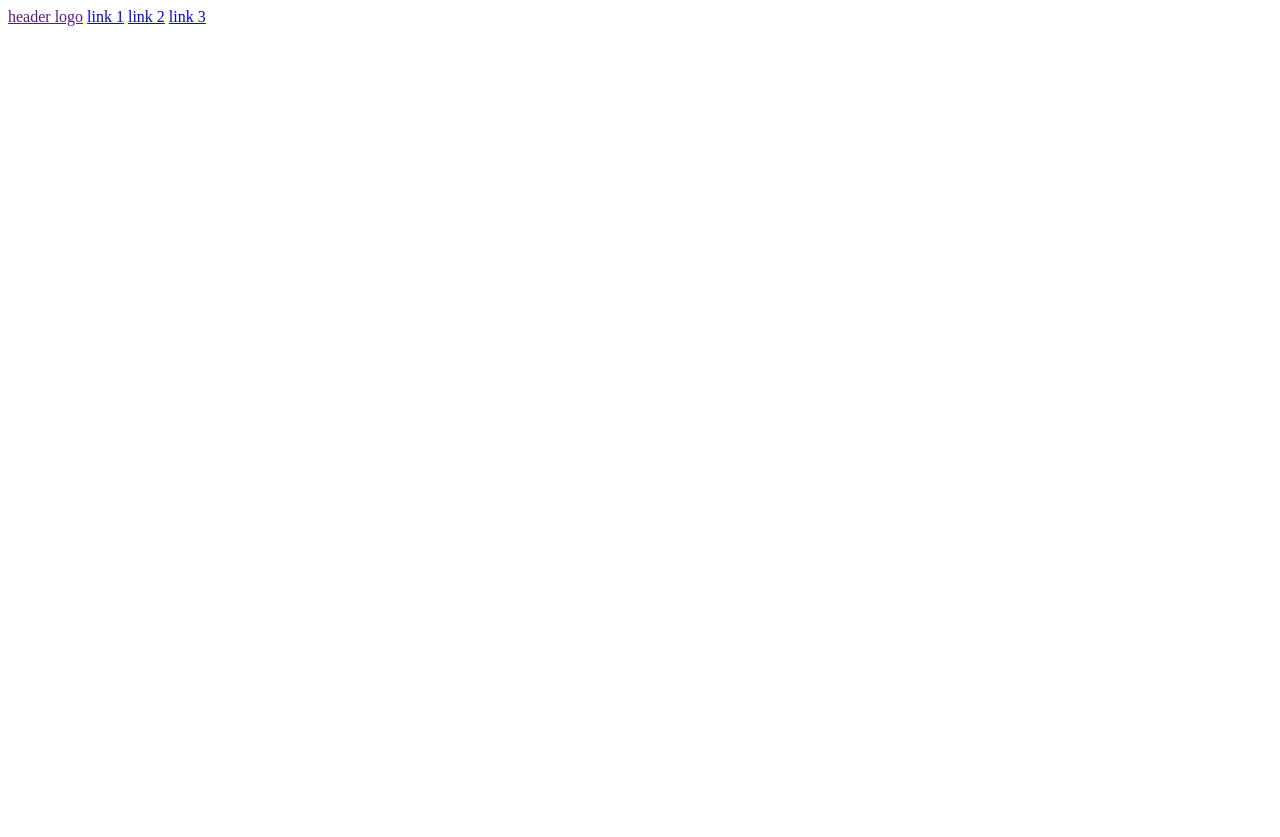
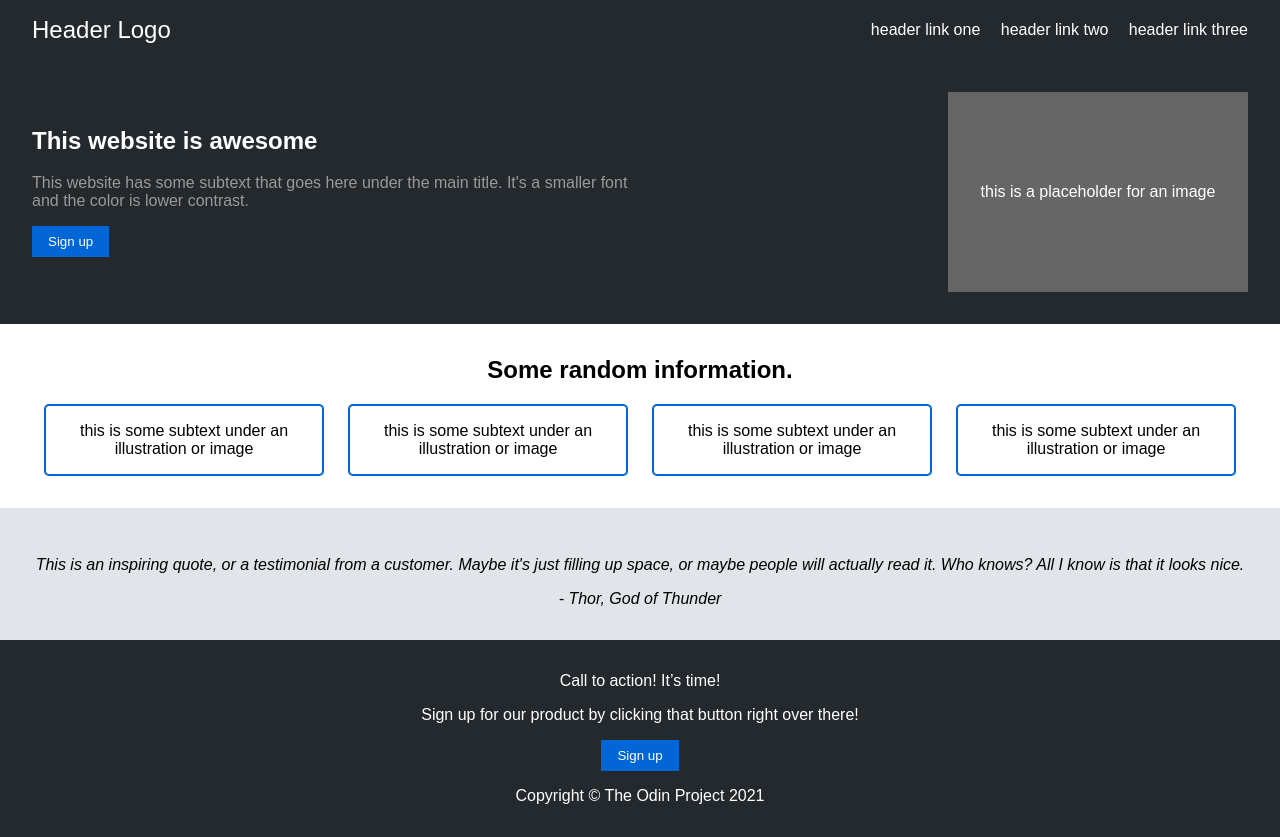
Before and after one commit to Victectec/landingpage, a plain HTML site: page index.html in a window 1280 px wide. Before the commit the page ends 800 px from the top, so only its background shows below. Drawn offline with Linux system fonts and the light colour scheme.

Commit message:
finalizado o codigo pra ser enviado e depois alterado

```diff
--- a/index.html
+++ b/index.html
@@ -1,23 +1,52 @@
 <!DOCTYPE html>
-<html lang="pt-br">
+<html lang="en">
 <head>
     <meta charset="UTF-8">
     <meta name="viewport" content="width=device-width, initial-scale=1.0">
-    <title>Landing page</title>
+    <title>Awesome Website</title>
     <link rel="stylesheet" href="style.css">
-
 </head>
 <body>
-<div class="cabeça">
-    <div id="head">
-        <header>
-            <a class="logo" href="">header logo</a>
-            <a href="pagina2.html">link 1</a>
-            <a href="pagina3.html">link 2</a>
-            <a href="pagina4.html">link 3</a>
-        </header>
-
-    </div>
-</div>
+    <header class="header">
+        <div class="logo">Header Logo</div>
+        <nav class="nav">
+            <a href="#">header link one</a>
+            <a href="#">header link two</a>
+            <a href="#">header link three</a>
+        </nav>
+    </header>
+    <main>
+        <section class="hero">
+            <div class="hero-text">
+                <h1>This website is awesome</h1>
+                <p>This website has some subtext that goes here under the main title. It's a smaller font and the color is lower contrast.</p>
+                <button>Sign up</button>
+            </div>
+            <div class="hero-image">
+                <div class="image-placeholder">this is a placeholder for an image</div>
+            </div>
+        </section>
+        <section class="info">
+            <h2>Some random information.</h2>
+            <div class="info-cards">
+                <div class="card">this is some subtext under an illustration or image</div>
+                <div class="card">this is some subtext under an illustration or image</div>
+                <div class="card">this is some subtext under an illustration or image</div>
+                <div class="card">this is some subtext under an illustration or image</div>
+            </div>
+        </section>
+        <section class="quote">
+            <p>This is an inspiring quote, or a testimonial from a customer. Maybe it's just filling up space, or maybe people will actually read it. Who knows? All I know is that it looks nice.</p>
+            <cite>- Thor, God of Thunder</cite>
+        </section>
+    </main>
+    <footer class="footer">
+        <div class="cta">
+            <p>Call to action! It’s time!</p>
+            <p>Sign up for our product by clicking that button right over there!</p>
+            <button>Sign up</button>
+        </div>
+        <p>Copyright &copy; The Odin Project 2021</p>
+    </footer>
 </body>
 </html>
--- a/style.css
+++ b/style.css
@@ -0,0 +1,112 @@
+body {
+    margin: 0;
+    font-family: Arial, sans-serif;
+    background-color: #f4f4f4;
+}
+
+.header {
+    display: flex;
+    justify-content: space-between;
+    align-items: center;
+    background-color: #24292e;
+    color: white;
+    padding: 1rem 2rem;
+}
+
+.header .logo {
+    font-size: 1.5rem;
+}
+
+.header .nav a {
+    color: white;
+    text-decoration: none;
+    margin-left: 1rem;
+}
+
+.hero {
+    display: flex;
+    justify-content: space-between;
+    align-items: center;
+    padding: 2rem;
+    background-color: #24292e;
+    color: white;
+}
+
+.hero-text {
+    max-width: 50%;
+}
+
+.hero-text h1 {
+    margin-top: 0;
+}
+
+.hero-text p {
+    color: #999;
+}
+
+.hero-text button {
+    background-color: #0366d6;
+    color: white;
+    border: none;
+    padding: 0.5rem 1rem;
+    cursor: pointer;
+}
+
+.hero-image .image-placeholder {
+    width: 300px;
+    height: 200px;
+    background-color: #666;
+    display: flex;
+    justify-content: center;
+    align-items: center;
+    color: white;
+}
+
+.info {
+    background-color: white;
+    padding: 2rem;
+    text-align: center;
+}
+
+.info h2 {
+    margin-top: 0;
+}
+
+.info-cards {
+    display: flex;
+    justify-content: space-around;
+    margin-top: 1rem;
+}
+
+.info-cards .card {
+    width: 20%;
+    padding: 1rem;
+    border: 2px solid #0366d6;
+    border-radius: 5px;
+}
+
+.quote {
+    background-color: #e1e4e8;
+    padding: 2rem;
+    text-align: center;
+    font-style: italic;
+}
+
+.footer {
+    background-color: #24292e;
+    color: white;
+    text-align: center;
+    padding: 1rem;
+}
+
+.footer .cta {
+    margin-bottom: 1rem;
+}
+
+.footer .cta button {
+    background-color: #0366d6;
+    color: white;
+    border: none;
+    padding: 0.5rem 1rem;
+    cursor: pointer;
+}
```
